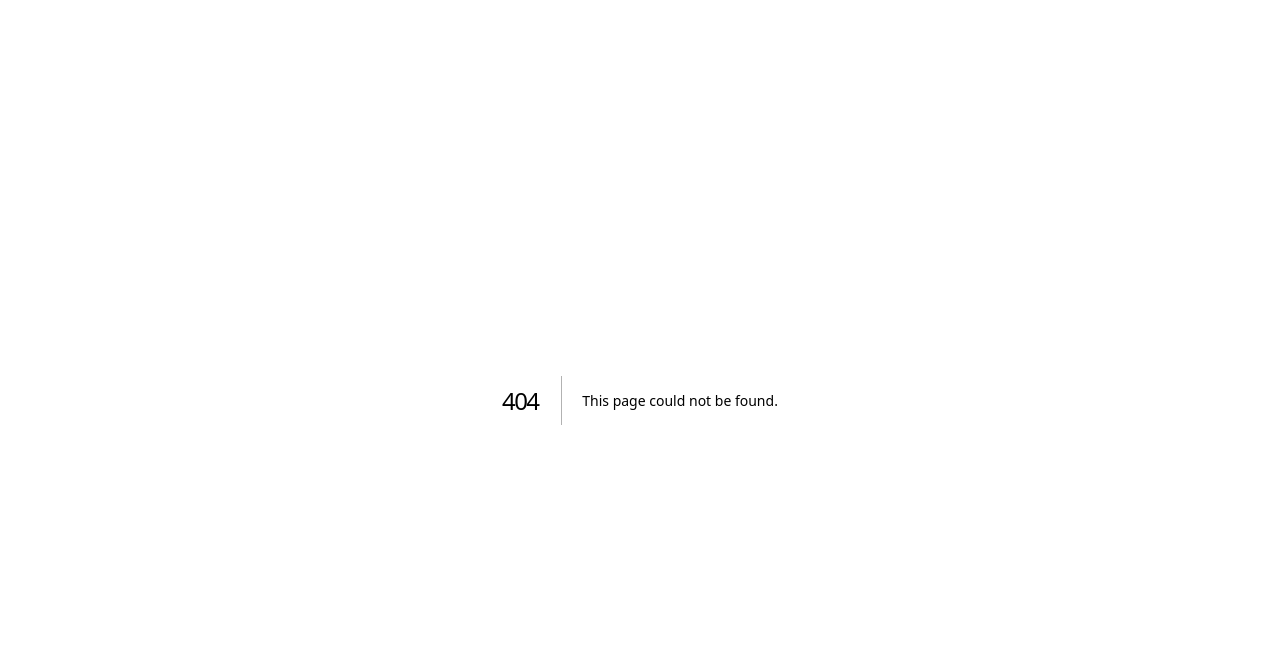
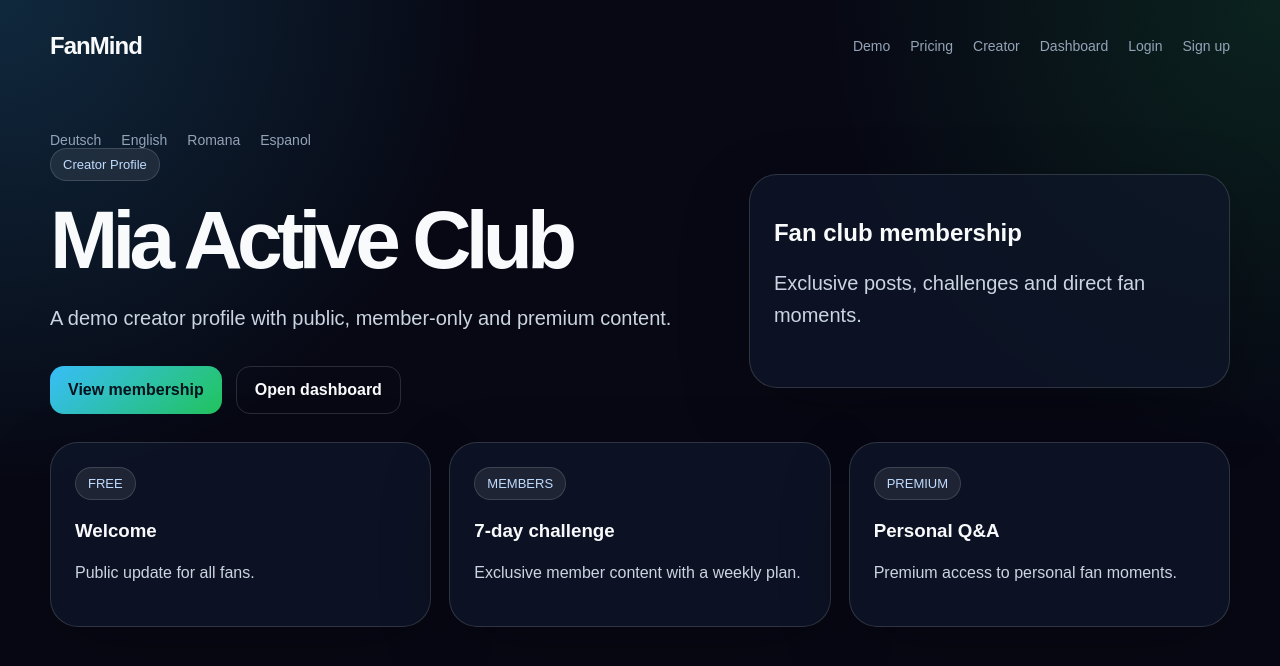
Before and after one commit to Bernds-tech/FanMind, a Next.js app: page /en/creator/demo in a window 1280 px wide. Before the commit this address had no page. Shown: the top 666 px of the page. Built offline with nearby package versions, Linux system fonts and the light colour scheme.

Commit message:
Add localized creator demo page

```diff
--- /dev/null
+++ b/src/app/[locale]/creator/demo/page.tsx
@@ -0,0 +1,55 @@
+import SiteNav from "@/components/SiteNav";
+import LanguageSwitcher from "@/components/LanguageSwitcher";
+import { isLocale, type Locale } from "@/i18n/config";
+
+function resolveLocale(value: string): Locale {
+  return isLocale(value) ? value : "de";
+}
+
+const posts = [
+  { type: "FREE", title: "Welcome", text: "Public update for all fans." },
+  { type: "MEMBERS", title: "7-day challenge", text: "Exclusive member content with a weekly plan." },
+  { type: "PREMIUM", title: "Personal Q&A", text: "Premium access to personal fan moments." }
+];
+
+export default async function LocalizedCreatorDemoPage({ params }: { params: Promise<{ locale: string }> }) {
+  const { locale: localeParam } = await params;
+  const locale = resolveLocale(localeParam);
+  const prefix = locale === "de" ? "" : `/${locale}`;
+
+  return (
+    <main>
+      <div className="page-shell">
+        <SiteNav active="Creator" locale={locale} />
+        <LanguageSwitcher current={locale} />
+
+        <section className="hero">
+          <div>
+            <div className="badge">Creator Profile</div>
+            <h1>Mia Active Club</h1>
+            <p className="lead">A demo creator profile with public, member-only and premium content.</p>
+            <div className="actions">
+              <a className="button primary" href={`${prefix}/pricing`}>View membership</a>
+              <a className="button" href={`${prefix}/dashboard`}>Open dashboard</a>
+            </div>
+          </div>
+
+          <aside className="hero-card">
+            <h2>Fan club membership</h2>
+            <p className="lead">Exclusive posts, challenges and direct fan moments.</p>
+          </aside>
+        </section>
+
+        <section className="grid">
+          {posts.map((post) => (
+            <article className="card" key={post.title}>
+              <div className="badge">{post.type}</div>
+              <h3>{post.title}</h3>
+              <p>{post.text}</p>
+            </article>
+          ))}
+        </section>
+      </div>
+    </main>
+  );
+}
```
